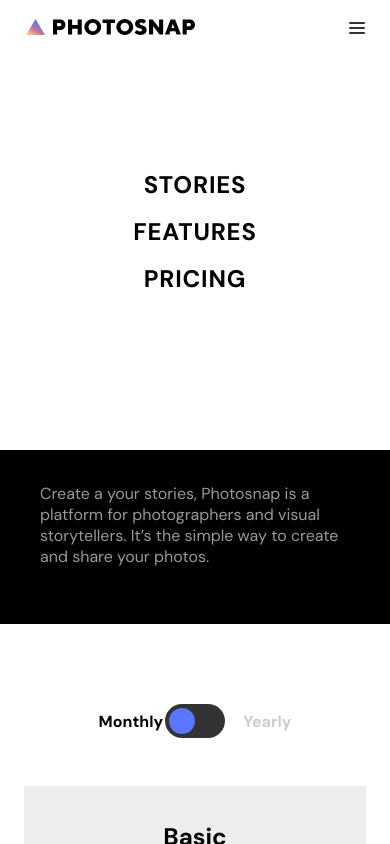
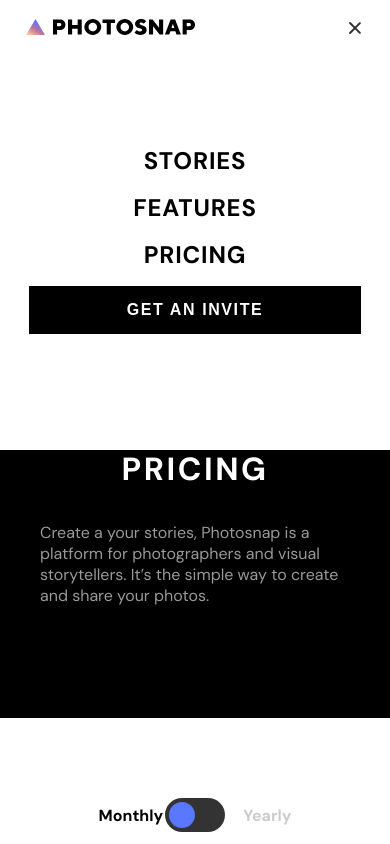
Before and after one commit to GeorgeFlood/snapshot-web, a React (Vite) app: page /pricing in a window 390 px wide. Both pictures are taken after a click on the element 356 px from the left and 28 px from the top of the page. Shown: the top 844 px of the page. Built offline with nearby package versions, Linux system fonts and the light colour scheme.

Commit message:
nav bar is now completely responsive

```diff
--- a/src/components/shared/Navbar.jsx
+++ b/src/components/shared/Navbar.jsx
@@ -41,7 +41,7 @@ const Navbar = () => {
         <button className="nav__btn">GET AN INVITE</button>
       </div>
 
-      <div className="hamburger" onClick={handleToggle}>
+      <div className={`hamburger${open ? " open" : ""}`} onClick={handleToggle}>
         <span></span>
         <span></span>
         <span></span>
@@ -65,6 +65,7 @@ const Navbar = () => {
                 PRICING
               </Link>
             </li>
+            <button className="mobile__btn">GET AN INVITE</button>
           </ul>
         </nav>
       </div>
--- a/src/scss/shared/_navbar.scss
+++ b/src/scss/shared/_navbar.scss
@@ -3,6 +3,7 @@
   justify-content: space-around;
   align-items: center;
   height: 7rem;
+
   background-color: #fff;
 
   @include respond(tab-port) {
@@ -87,6 +88,20 @@
       position: relative;
       transform-origin: 1px;
     }
+  }
+
+  &.open span:nth-child(1) {
+    transform: rotate(45deg);
+  }
+
+  &.open span:nth-child(2) {
+    opacity: 0;
+  }
+
+  &.open span:nth-child(3) {
+    transform: rotate(-45deg);
+  }
+
   .hamburger.open span:nth-child(1) {
     transform: rotate(45deg);
   }
@@ -126,7 +141,6 @@
     color: #333; /* Change this color to fit your design */
   }
 }
-}
 
 .mobile {
   display: none;
@@ -136,7 +150,8 @@
   background: white;
   color: block;
   z-index: 10;
-  transition: transform 0.5s ease-in-out; /* You can adjust the duration and easing function to suit your needs. */
+
+  transition: transform 0.5s ease-in-out, opacity 0.8s ease-in-out;
 
   @include respond(tab-port) {
     display: block;
@@ -144,14 +159,16 @@
 
   &.active {
     transform: translateY(0);
+    opacity: 1;
   }
 
   &.inactive {
+    opacity: 0;
     transform: translateY(-100%);
   }
 
   nav {
-    height: 100%; /* Makes sure the nav takes the full height of .mobile */
+    height: 100vh; /* Makes sure the nav takes the full height of .mobile */
     display: flex;
     justify-content: center; /* Horizontally centers nav items */
     align-items: center; /* Vertically centers nav items */
@@ -174,6 +191,21 @@
 
   &__nav {
     list-style: none;
-    padding: 0; /* Removes default padding from the list */
+    padding: 0;
+  }
+
+  &__btn {
+    color: #fff;
+    height: 6rem;
+    width: 55vw;
+    font-size: 2rem;
+    border: none;
+    font-weight: 800;
+    letter-spacing: 0.2rem;
+    background-color: #000;
+
+    @include respond(phone) {
+      width: 85vw;
     }
   }
+}
--- a/src/styles/main.css
+++ b/src/styles/main.css
@@ -701,16 +701,12 @@ body {
 }
 @media (max-width: 56.25em) {
   .pricing__container {
-    margin-top: 27rem;
-    padding: 0;
-    height: 90rem;
+    height: auto;
   }
 }
 @media (max-width: 37.5em) {
   .pricing__container {
-    margin-top: 11rem;
-    padding: 0;
-    height: 60rem;
+    height: auto;
   }
 }
 .pricing .design-line {
@@ -1179,6 +1175,16 @@ input:checked + .slider:before {
     position: relative;
     transform-origin: 1px;
   }
+}
+.hamburger.open span:nth-child(1) {
+  transform: rotate(45deg);
+}
+.hamburger.open span:nth-child(2) {
+  opacity: 0;
+}
+.hamburger.open span:nth-child(3) {
+  transform: rotate(-45deg);
+}
 .hamburger .hamburger.open span:nth-child(1) {
   transform: rotate(45deg);
 }
@@ -1211,7 +1217,6 @@ input:checked + .slider:before {
 .hamburger .nav__link {
   text-decoration: none;
   color: #333; /* Change this color to fit your design */
-  }
 }
 
 .mobile {
@@ -1222,7 +1227,7 @@ input:checked + .slider:before {
   background: white;
   color: block;
   z-index: 10;
-  transition: transform 0.5s ease-in-out; /* You can adjust the duration and easing function to suit your needs. */
+  transition: transform 0.5s ease-in-out, opacity 0.8s ease-in-out;
 }
 @media (max-width: 56.25em) {
   .mobile {
@@ -1231,12 +1236,14 @@ input:checked + .slider:before {
 }
 .mobile.active {
   transform: translateY(0);
+  opacity: 1;
 }
 .mobile.inactive {
+  opacity: 0;
   transform: translateY(-100%);
 }
 .mobile nav {
-  height: 100%; /* Makes sure the nav takes the full height of .mobile */
+  height: 100vh; /* Makes sure the nav takes the full height of .mobile */
   display: flex;
   justify-content: center; /* Horizontally centers nav items */
   align-items: center; /* Vertically centers nav items */
@@ -1256,7 +1263,22 @@ input:checked + .slider:before {
 }
 .mobile__nav {
   list-style: none;
-  padding: 0; /* Removes default padding from the list */
+  padding: 0;
+}
+.mobile__btn {
+  color: #fff;
+  height: 6rem;
+  width: 55vw;
+  font-size: 2rem;
+  border: none;
+  font-weight: 800;
+  letter-spacing: 0.2rem;
+  background-color: #000;
+}
+@media (max-width: 37.5em) {
+  .mobile__btn {
+    width: 85vw;
+  }
 }
 
 .banner {
@@ -1478,16 +1500,12 @@ User .footer {
 }
 @media (max-width: 56.25em) {
   .features__container {
-    margin-top: 27rem;
-    padding: 0;
-    height: 90rem;
+    height: auto;
   }
 }
 @media (max-width: 37.5em) {
   .features__container {
-    margin-top: 11rem;
-    padding: 0;
-    height: 60rem;
+    height: auto;
   }
 }
 .features .design-line {
```
Also changed, not shown: src/scss/home/_home.scss (+2 -6 lines), src/scss/pricing/_header.scss (+2 -6 lines), 1 other file (tests, documents, lock files or other folders). Lines whose indentation alone changed are shown as unchanged.
